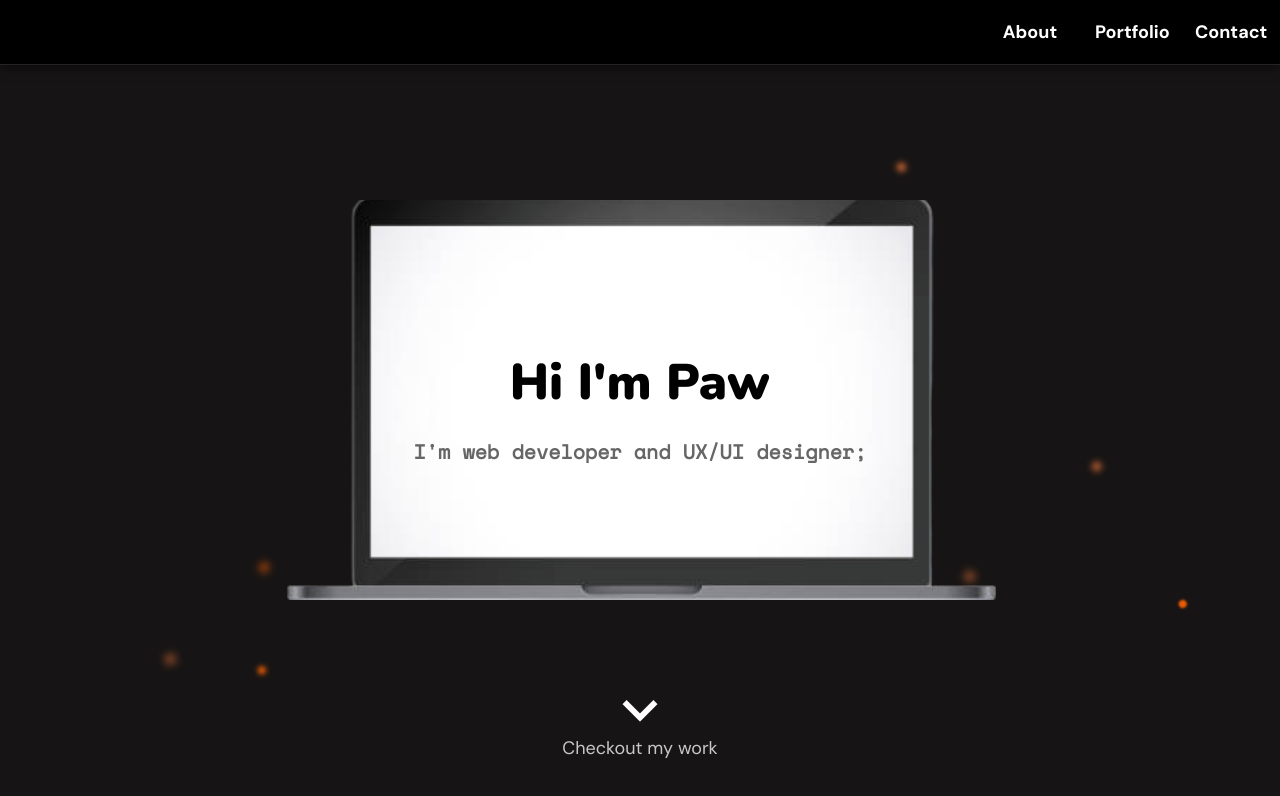
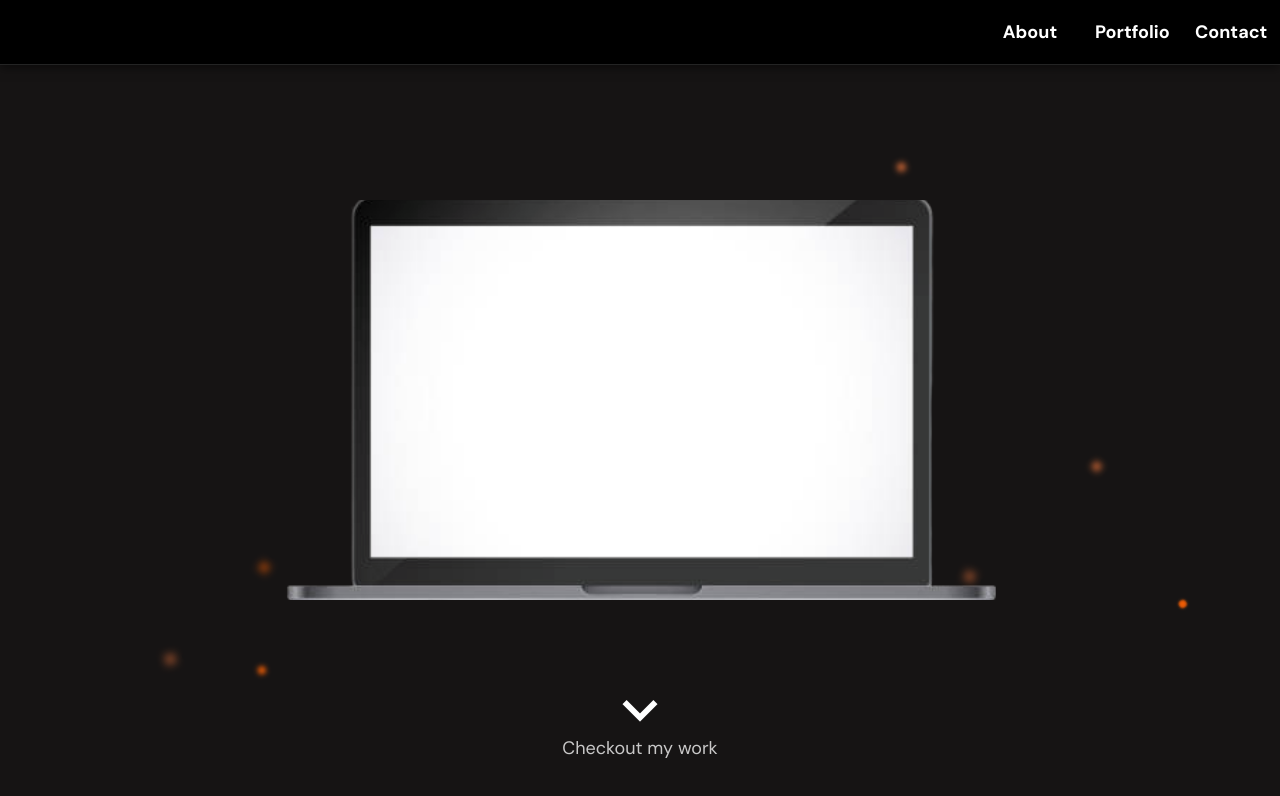
Before and after one commit to PawFV/new-repo, a plain HTML site: page index.html in a window 1280 px wide. Drawn offline with nearby package versions, Linux system fonts and the light colour scheme.

Commit message:
JS writing header

```diff
--- a/index.html
+++ b/index.html
@@ -44,8 +44,8 @@
             </nav>
 
             <div class="Header__title">
-               <h1>Hi I'm Paw</h1>
-               <h5 class="Header__description">I'm web developer and UX/UI designer;</h5>
+               <h1 id="description"></h1>
+               <h5 class="Header__description" id="description2"></h5>
             </div>
 
             <div class="Header__arrowDown">
@@ -56,8 +56,11 @@
             </div>
 
          </header>
+      </div>
+      <script src="script.js">
 
-      </div>
+
+      </script>
    </body>
 
 </html>
```
